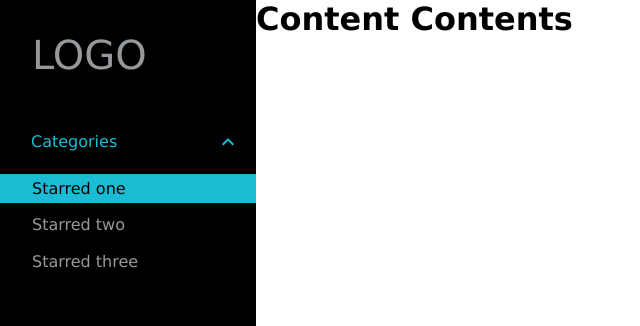
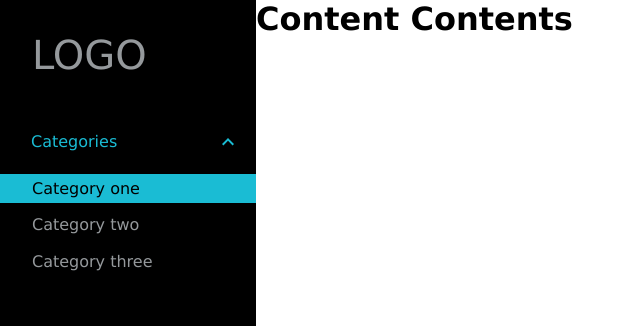
Before and after one commit to wonmaungthein/directory-of-services, a React (Create React App) app in the folder directory-of-services/: page / in a window 1280 px wide. Both pictures are taken after a click on the button 228 px from the left and 142 px from the top of the page. Shown: the top 326 px of the page, without its empty margins (0-640 px from the left). Built offline with nearby package versions, Linux system fonts and the light colour scheme.

Commit message:
renamed list of categories

```diff
--- a/directory-of-services/src/Components/Categories/Categories.js
+++ b/directory-of-services/src/Components/Categories/Categories.js
@@ -50,7 +50,7 @@ export default class Categories extends React.Component {
                                     })
                                 }}
                                 style={this.state.one === false ? styles.defualt : styles.active}
-                                to="/one">Starred one</Link>,
+                                to="/one">Category one</Link>,
                             <Link
                                 onClick={() => {
                                     this.setState({
@@ -60,7 +60,7 @@ export default class Categories extends React.Component {
                                     })
                                 }}
                                 style={this.state.two === false ? styles.defualt : styles.active}
-                                to="/two">Starred two</Link>,
+                                to="/two">Category two</Link>,
                             <Link
                                 onClick={() => {
                                     this.setState({
@@ -70,7 +70,7 @@ export default class Categories extends React.Component {
                                     })
                                 }}
                                 style={this.state.three === false ? styles.defualt : styles.active}
-                                to="/three">Starred three</Link>
+                                to="/three">Category three</Link>
                         ]}
                     />
                 </List>
```
